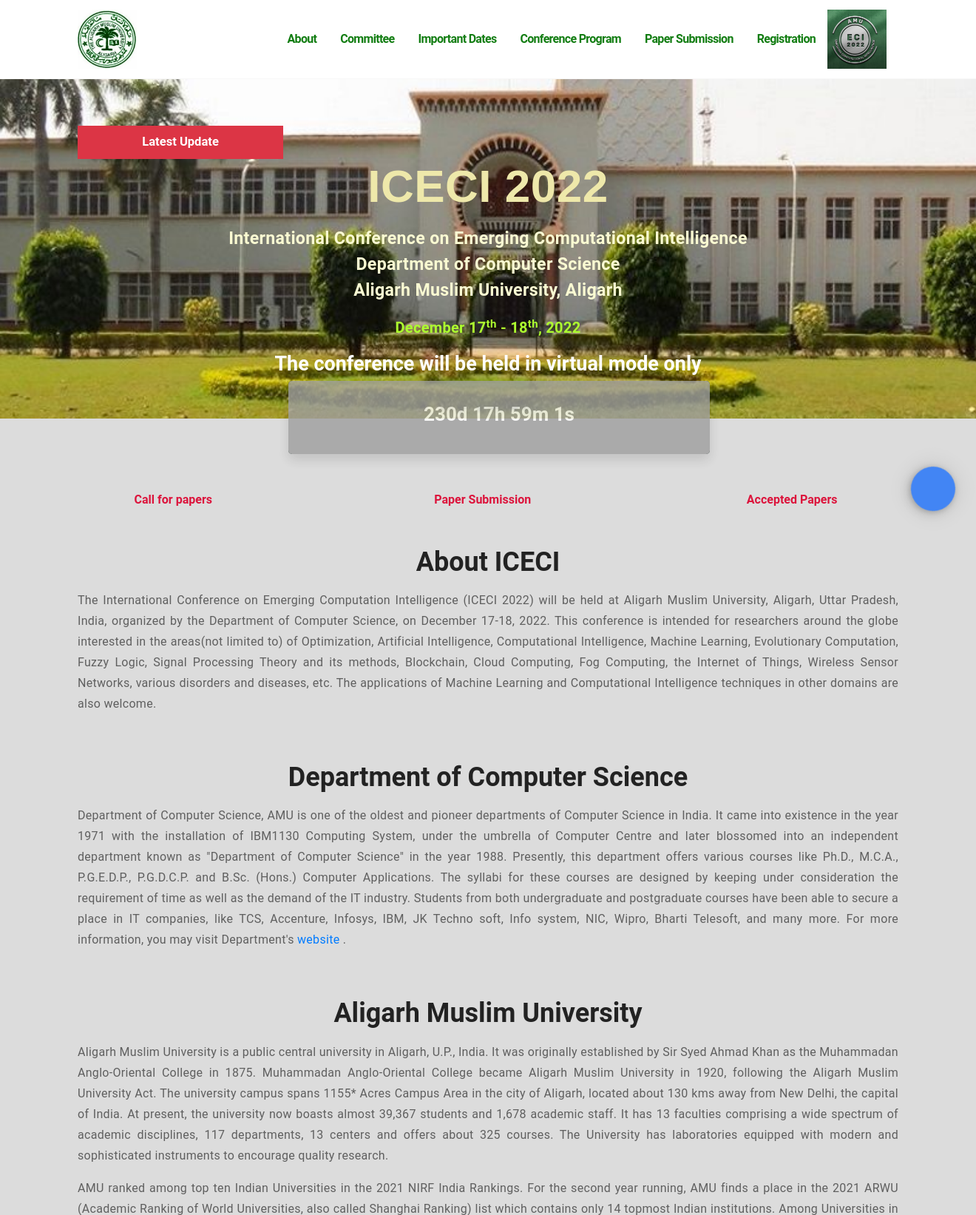
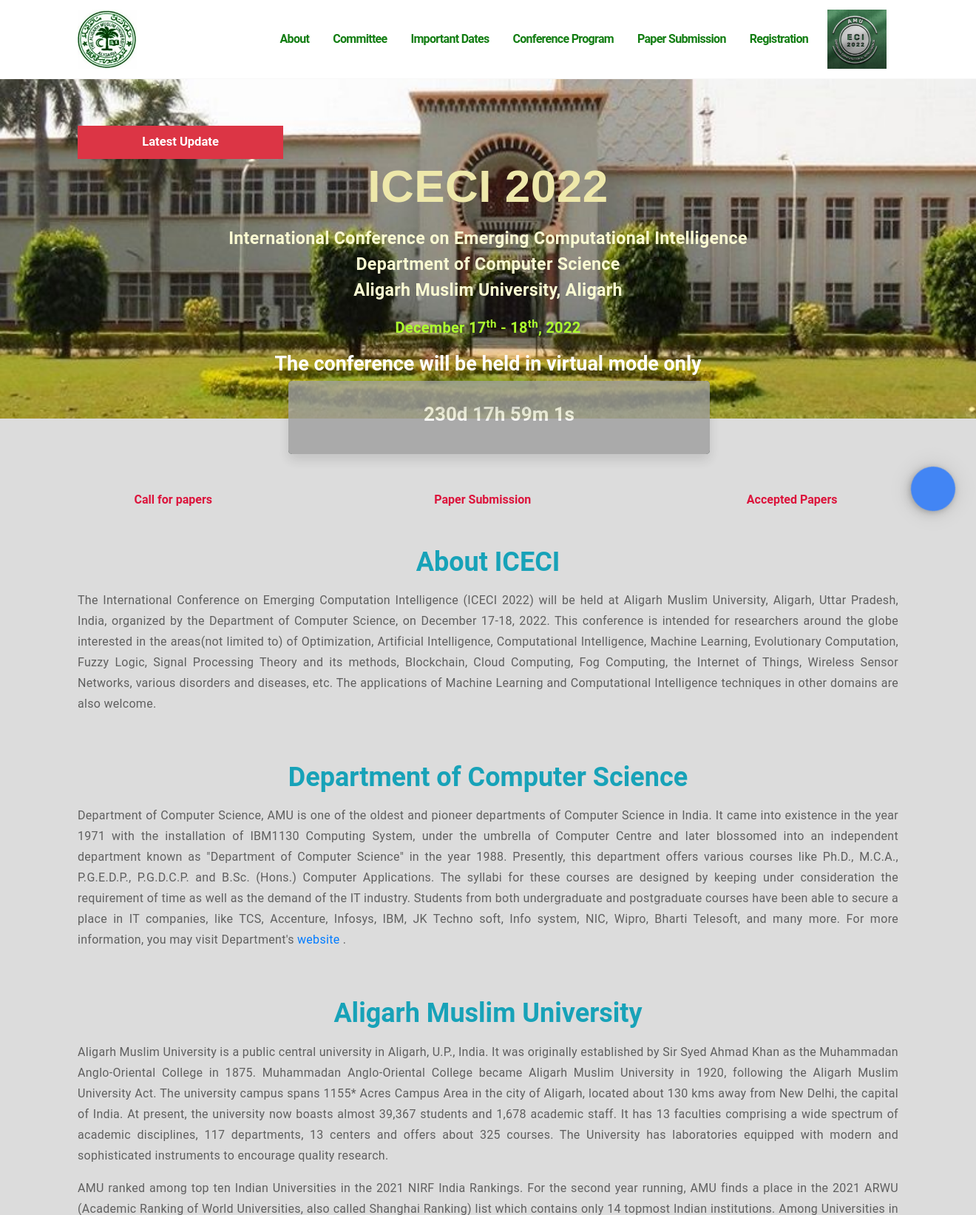
Before and after one commit to mohdluqman/iceci_conf_website, a PHP site: page / in a window 1320 px wide; the page is wider, and only the part inside the window is pictured. Shown: the top 1643 px of that part at 74% size. Run offline with PHP 8.4, Linux system fonts and the light colour scheme; some libraries are stand-ins or nearby versions; grey boxes are pictures that could not be loaded.

Commit message:
changed logo size and title

```diff
--- a/css/style.css
+++ b/css/style.css
@@ -2546,3 +2546,6 @@ font-weight: bold;
 .nav-item :hover{
   background-color: thistle;
 }
+.newLogo{
+  margin-left: 10px;
+}
--- a/index.html
+++ b/index.html
@@ -4,6 +4,10 @@
     <iframe src="/carousel/index.html" allowfullscreen></iframe>
 </div>
 -->
+<head>
+	<title>ICECI 2022</title>
+	<link rel="icon" href="images/logo.jpeg">
+</head>
 
 <section id="section-banner">
 	<div class="container">
@@ -109,7 +113,7 @@ setInterval(function() {
 <div class="container">
 		<div class="row justify-content-center mt-5">
 			<div class="col-lg-8 text-center">
-				<h2 class="mb-3" id="aboutICECI">About  ICECI</h2>
+				<h2 class="mb-3 text-info" id="aboutICECI">About  ICECI</h2>
 			</div>
 			<div class="col-lg-12 text-justify">
 					<p>
@@ -125,7 +129,7 @@ setInterval(function() {
 <div class="container">
 		<div class="row justify-content-center mt-5">
 			<div class="col-lg-8 text-center">
-				<h2 class="mb-3" id="aboutDepartment">Department of Computer Science</h2>
+				<h2 class="mb-3 text-info" id="aboutDepartment">Department of Computer Science</h2>
 			</div>
 			<div class="col-lg-12 text-justify">
 					<p>
@@ -140,7 +144,7 @@ setInterval(function() {
 <div class="container">
 		<div class="row justify-content-center mt-5">
 			<div class="col-lg-8 text-center">
-				<h2 class="mb-3" id="aboutAMU">Aligarh Muslim University</h2>
+				<h2 class="mb-3 text-info" id="aboutAMU">Aligarh Muslim University</h2>
 			</div>
 			<div class="col-lg-12 text-justify">
 					<p>
@@ -169,7 +173,7 @@ setInterval(function() {
 			<div class="col-lg-7 col-md-8">
 				<div class="event-text">
 					<h4 >
-					<h2 class="mb-3" >Publication and Indexing</h2>
+					<h2 class="mb-3 text-center text-info"> Publication and Indexing</h2>
                     					<p class="mt-4 mb-4 text-justify"> Authors are invited to submit original, unpublished research manuscripts in the areas (not limited to) of Optimization, Artificial Intelligence, Computational Intelligence, Machine Learning, Evolutionary Computation, Fuzzy Logic, Signal Processing Theory and its methods, Blockchain, Cloud Computing, Fog Computing, the Internet of Things, Wireless Sensor Networks, various disorders and diseases, etc. Submissions must be made through Easychair. All papers will be reviewed by at least three experts using a double-blind review process. Manuscripts for full papers should not exceed 12 pages using the Springer conference template, including references, figures, and tables. All papers must be submitted electronically in PDF format. All accepted papers must be presented by one of the authors to be included in the proceedings and published in the LNEE (Lecture Notes in Electrical Engineering). The selected papers will be invited to submit an extended version of the paper to be considered for SCOPUS and SCIE-indexed journals. </p>
 					<!--<a href="#" class="btn btn-hero">Learn More</a>--></div>
 			</div>
@@ -186,7 +190,7 @@ setInterval(function() {
             <div class="row justify-content-center">
                <div class="col-lg-8 text-center">
                   <div class="section-heading">
-                     <h2 class="mb-3">Main <span class="text-primary text-center">Tracks of </span> Interest</h2> </div>
+                     <h2 class="mb-3  text-info">Main <span class="text-primary text-center">Tracks of </span> Interest</h2> </div>
                   </div>
                </div>
             </div>
@@ -500,7 +504,7 @@ setInterval(function() {
          <div class="col-md-12 col-sm-12 col-lg-12 col-xl-12">
             <div class="international-committee card-area" id="organizingCommittee">
                <div class="com-area">
-                  <p class="page-title text-center"> Organizing Committee </p>
+                  <p class="page-title text-center  text-info"> Organizing Committee </p>
                </div>
                <hr>
 
@@ -594,7 +598,7 @@ setInterval(function() {
 							<img class="img-fluid img-responsive rounded" src="images/persons/akSaini.jpg" >
 						 </div>
 						 <div class="col-md-6 mt-1 text-md-left text-sm-center">
-							<h5>Prof. A K Saini</h5>
+							<h5>Prof. A. K. Saini</h5>
 							<div class="mt-1 mb-1 spec-1"><span>Professor and Dean</span></div>
 							<div class="mt-1 mb-1 spec-1"><span>University School of Management Studies, New Delhi </span></p></div>
 						 </div>
@@ -1090,7 +1094,7 @@ setInterval(function() {
          <div class="col-md-8 col-sm-12 offset-md-2 col-md-offset-right-2">
             <div class="international-committee card-area" id="advisoryCommittee">
                <div class="com-area">
-                  <p class="page-title text-center"> Advisory Committee  </p>
+                  <p class="page-title text-center  text-info"> Advisory Committee  </p>
                </div>
                <hr>
 			    <div class="row">
@@ -1146,7 +1150,7 @@ setInterval(function() {
 		 <div class="col-md-8 col-sm-12 offset-md-2 col-md-offset-right-2">
             <div class="international-committee card-area" id="technicalCommittee">
                <div class="com-area">
-                  <p class="page-title text-center"> Technical Program Committee  </p>
+                  <p class="page-title text-center  text-info"> Technical Program Committee  </p>
                </div>
                <hr>
 			    <div class="row">
@@ -1524,7 +1528,7 @@ setInterval(function() {
 							<div class="row justify-content-center">
 								<div class="col-lg-8 text-center">
 									<div class="section-heading">
-										<h2 class="mb-3">Paper Submission</h2>
+										<h2 class="mb-3  text-info">Paper Submission</h2>
 									</div>
 								</div>
 							</div>
@@ -1562,7 +1566,7 @@ setInterval(function() {
 							<div class="row justify-content-center">
 								<div class="col-lg-8 text-center">
 									<div class="section-heading">
-										<h2 class="mb-3">Registration</h2>
+										<h2 class="mb-3 text-info">Registration</h2>
 									</div>
 								</div>
 							</div>
@@ -1649,7 +1653,7 @@ setInterval(function() {
 							<div class="row justify-content-center">
 								<div class="col-lg-8 text-center">
 									<div class="section-heading">
-										<h2 class="display-4">Venue</h2>
+										<h2 class="display-4  text-info">Venue</h2>
 									</div>
 								</div>
 							</div>
@@ -1696,7 +1700,7 @@ setInterval(function() {
 							<div class="row justify-content-center">
 								<div class="col-lg-8 text-center">
 									<div class="section-heading">
-										<h2 class="display-4">Contact Us</h2>
+										<h2 class="mb-3  text-info">Contact Us</h2>
 									</div>
 								</div>
 							</div>
@@ -1970,7 +1974,7 @@ setInterval(function() {
 						<i class="material-icons dp48">contacts</i>
 						</a> </li> -->
 					</ul>
-					<a class="navbar-brand" href="index.html"><img class="nav-logo" src="images/logo.jpeg" alt="Maxbeat" class="img-fluid"></a>
+					<a class="navbar-brand newLogo" href="index.html"><img class="nav-logo" src="images/logo.jpeg" alt="Maxbeat" class="img-fluid"></a>
 				</div>
 			</div>
 		</nav>
```
Also changed, not shown: images/logo.jpeg.
